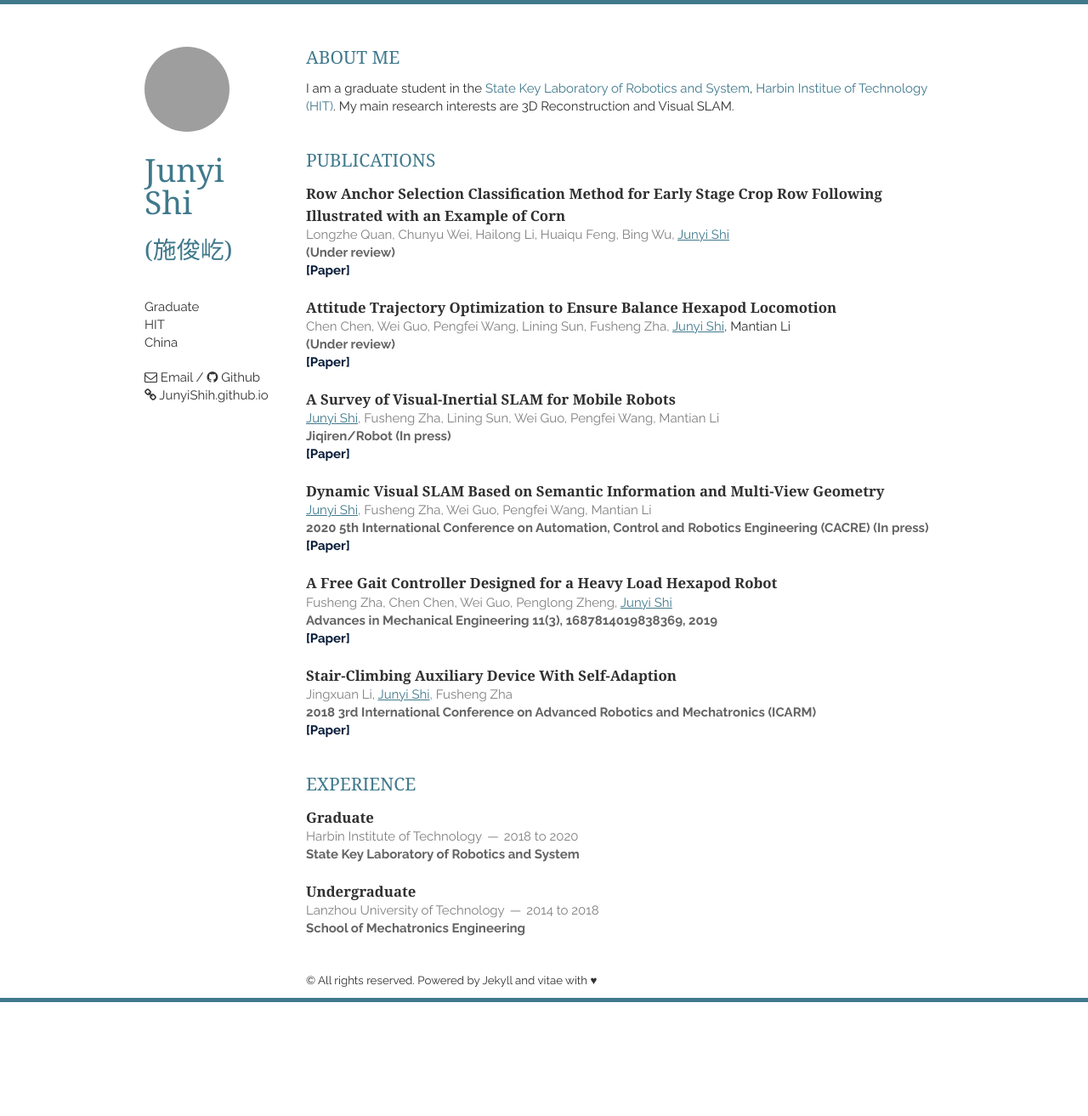
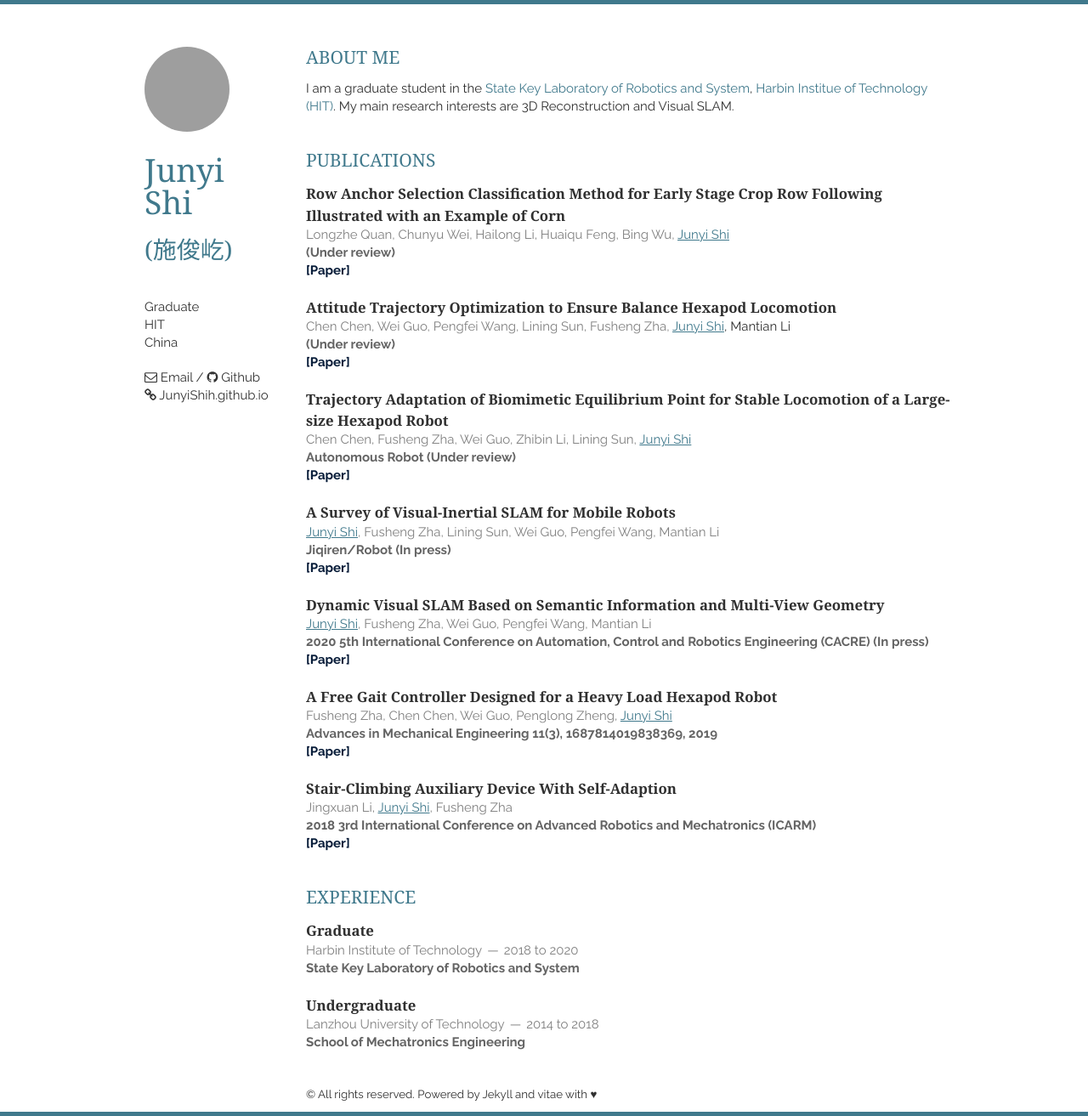
Before and after one commit to JunYiShih/JunYiShih.github.io, a Jekyll site: the page built from index.html, in a window 1280 px wide. Shown: the whole page at 85% size. Built offline with Jekyll 4.4.1, drawn with Linux system fonts in a browser that asks for light colours; nearby versions of some CDN libraries; the list of posts is cut into pages by our own code; a style sheet for code colours, icons or effects is not loaded; before the commit the page ends 1179 px from its top, so only the background shows below that; grey boxes are pictures that could not be loaded.

Commit message:
Update Publications.html

```diff
--- a/_includes/Publications.html
+++ b/_includes/Publications.html
@@ -26,6 +26,20 @@
             <em><font color="#061b38">[Paper]</font></em>
         </a></p>
     </article>
+
+    <article>
+        <header>
+            <h1>Trajectory Adaptation of Biomimetic Equilibrium Point for Stable Locomotion of a Large-size Hexapod Robot</h1>
+            <span>Chen Chen, Fusheng Zha, Wei Guo, Zhibin Li, Lining Sun, <font color="#40798C"><u>Junyi Shi</u></font></span>
+        </header>
+        <p>
+            <em>Autonomous Robot (Under review)</em>
+        </p>
+        <p><a href="">
+            <em><font color="#061b38">[Paper]</font></em>
+        </a></p>
+    </article>
+
 
     <article>
         <header>
```
